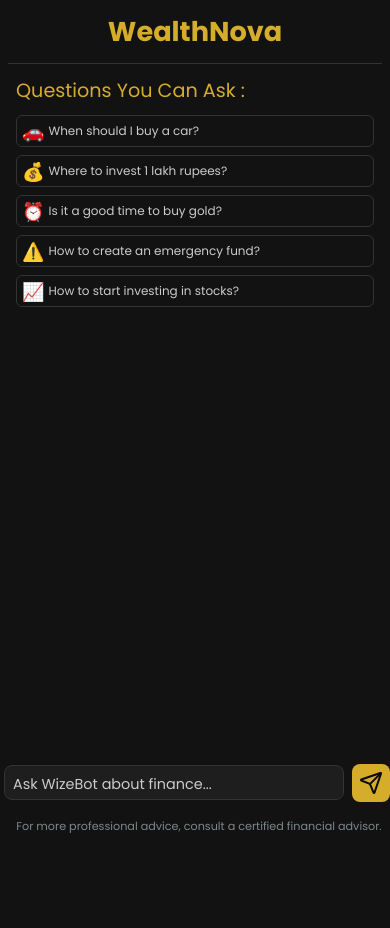
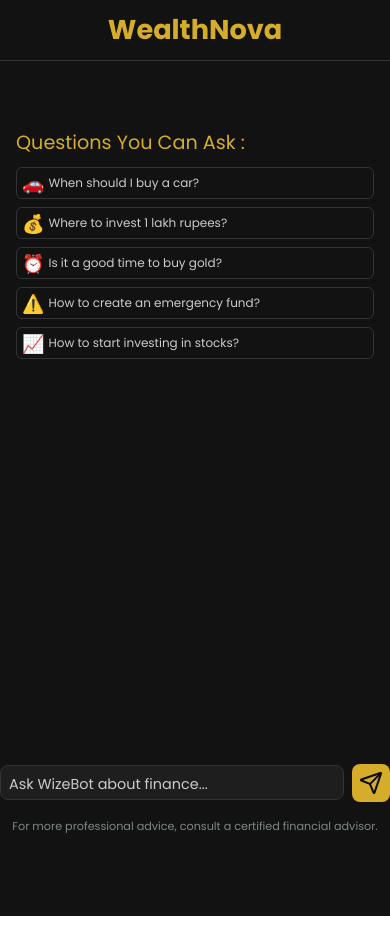
Before and after one commit to maheksh/wealthnova, a Next.js app: page / in a window 390 px wide. Built offline with nearby package versions, Linux system fonts and the light colour scheme.

Commit message:
Enable automatic fetching, fix Link in slug page, escape quote, use TS for script

```diff
--- a/app/globals.css
+++ b/app/globals.css
@@ -14,26 +14,26 @@ body {
 .app-container {
   background-color: #121212;
   color: #cccccc;
-  padding: 1rem;
+  padding: 5rem 1rem 1rem 1rem; /* Added padding-top to account for fixed navbar */
   display: flex;
   flex-direction: column;
   gap: 1rem;
   position: relative;
-  overflow-y: auto; /* Allow page scrolling */
+  overflow-y: auto;
   min-height: 100vh;
   width: 100%;
   margin: 0;
-  padding-top: 0; /* Removed padding-top since navbar is no longer fixed */
 }
 
 .navbar {
   background-color: #121212;
   padding: 0.75rem;
   width: 100%;
+  position: fixed; /* Changed from sticky to fixed */
+  top: 0;
+  left: 0; /* Ensure it spans the full width */
   z-index: 1000;
   border-bottom: 1px solid #333;
-  height: 3.5rem; /* Explicit height */
-  overflow: hidden; /* Prevent internal scrolling */
 }
 
 .navbar-content {
@@ -42,12 +42,11 @@ body {
   display: flex;
   justify-content: center;
   align-items: center;
-  height: 100%; /* Ensure content fits navbar height */
 }
 
 .navbar-title {
   color: #D5AD2A;
-  font-size: clamp(1.7rem, 2.2vw, 2.2rem); /* Increased by 0.5rem */
+  font-size: clamp(1.7rem, 2.2vw, 2.2rem);
   font-weight: 700;
   margin: 0;
 }
@@ -137,15 +136,16 @@ body {
 /* Adjust sticky behavior for mobile */
 @media (max-width: 768px) {
   .app-container {
-    padding: 0.5rem;
+    padding: 4rem 0.5rem 0.5rem 0.5rem; /* Adjusted padding-top for mobile */
     gap: 0.75rem;
-    padding-top: 0; /* Removed padding-top for mobile since navbar is static */
   }
 
   .navbar {
     padding: 0.5rem;
-    height: 4rem; /* Explicit height for mobile */
-    overflow: hidden; /* Prevent internal scrolling */
+    position: fixed; /* Ensure it remains fixed on mobile */
+    top: 0;
+    left: 0;
+    width: 100%;
   }
 
   .navbar-content {
@@ -185,10 +185,8 @@ body {
 
   .floating-chatbot {
     width: 100%;
-    max-width: 600px;
+    max-width: 100%;
     bottom: 0.5rem;
-    margin-left: 4px; /* 0.1 cm margin on left */
-    margin-right: 4px; /* 0.1 cm margin on right */
   }
 
   .input-bar {
@@ -225,8 +223,6 @@ body {
     height: 2.5rem;
     margin-left: 0.5rem;
     padding: 0;
-    margin-left: 4px; /* 0.1 cm margin on left to match chatbot */
-    margin-right: 4px; /* 0.1 cm margin on right */
   }
 
   .send-icon {
```
